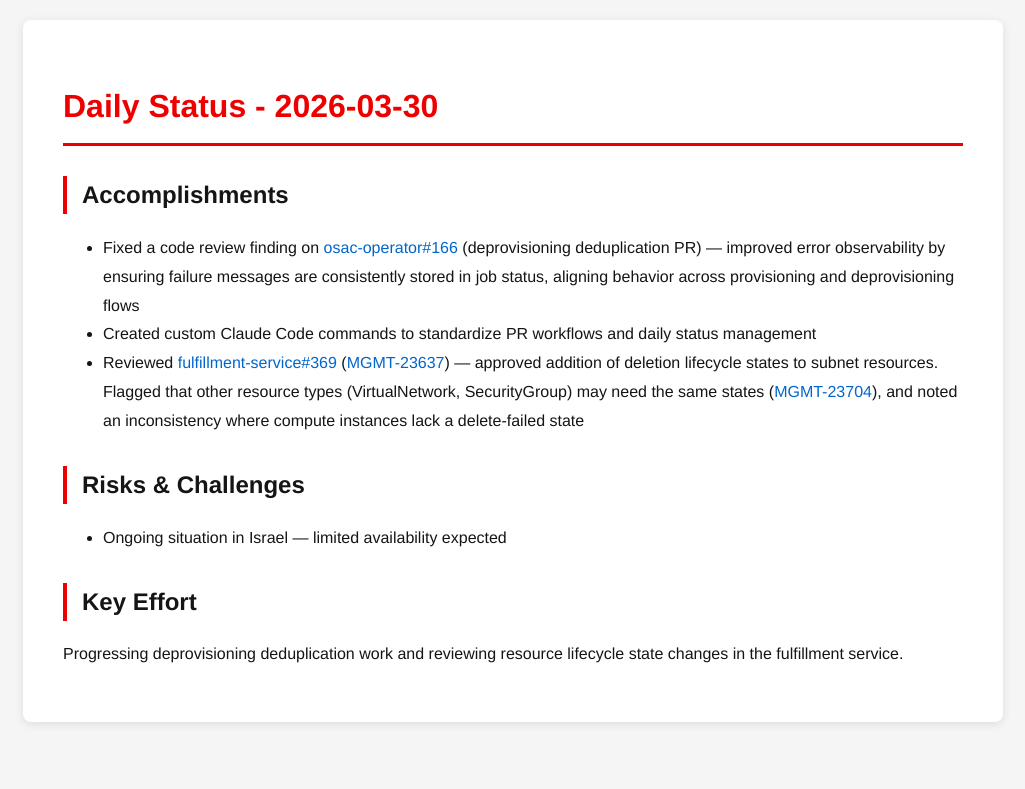
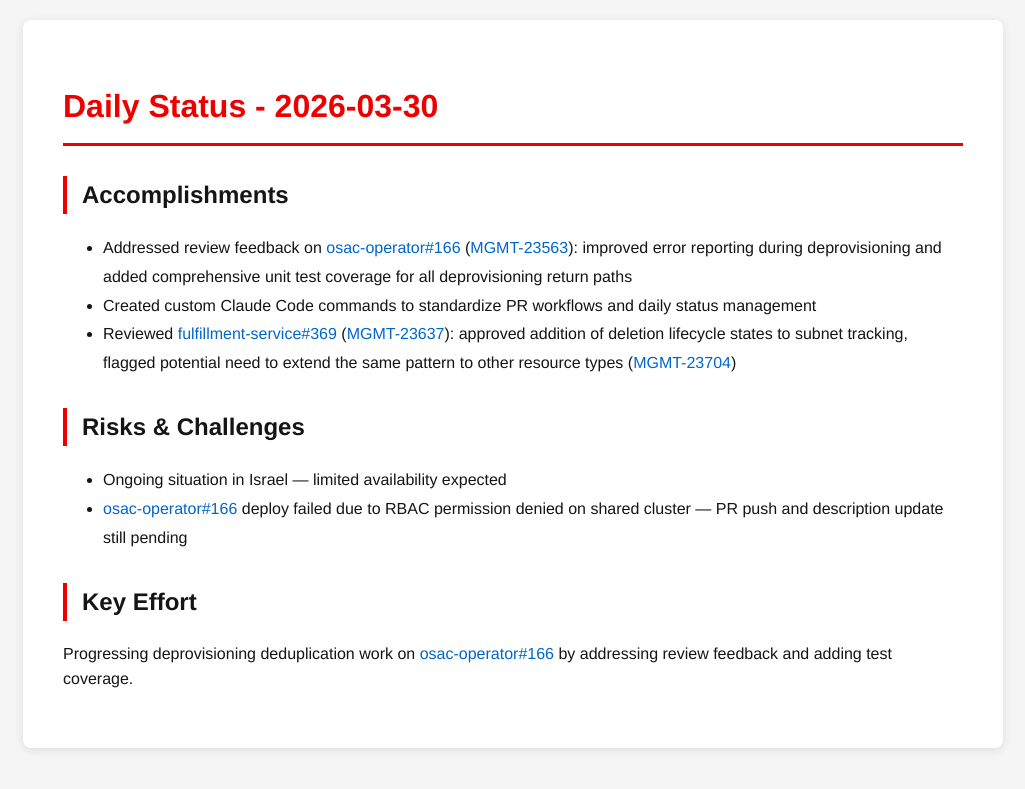
Before and after one commit to tzvatot/daily-status, a Jekyll site: the page built from 2026-03-30.md, in a window 1280 px wide. Shown: the top 789 px of the page, without its empty margins (127-1152 px from the left). Built offline with Jekyll 4.4.1, drawn with Linux system fonts in a browser that asks for light colours.

Commit message:
Daily status update - 2026-03-30

```diff
--- a/2026-03-30.md
+++ b/2026-03-30.md
@@ -7,12 +7,13 @@ date: 2026-03-30
 # Daily Status - 2026-03-30
 
 ## Accomplishments
-- Fixed a code review finding on [osac-operator#166](https://github.com/osac-project/osac-operator/pull/166) (deprovisioning deduplication PR) — improved error observability by ensuring failure messages are consistently stored in job status, aligning behavior across provisioning and deprovisioning flows
+- Addressed review feedback on [osac-operator#166](https://github.com/osac-project/osac-operator/pull/166) ([MGMT-23563](https://issues.redhat.com/browse/MGMT-23563)): improved error reporting during deprovisioning and added comprehensive unit test coverage for all deprovisioning return paths
 - Created custom Claude Code commands to standardize PR workflows and daily status management
-- Reviewed [fulfillment-service#369](https://github.com/osac-project/fulfillment-service/pull/369) ([MGMT-23637](https://issues.redhat.com/browse/MGMT-23637)) — approved addition of deletion lifecycle states to subnet resources. Flagged that other resource types (VirtualNetwork, SecurityGroup) may need the same states ([MGMT-23704](https://issues.redhat.com/browse/MGMT-23704)), and noted an inconsistency where compute instances lack a delete-failed state
+- Reviewed [fulfillment-service#369](https://github.com/osac-project/fulfillment-service/pull/369) ([MGMT-23637](https://issues.redhat.com/browse/MGMT-23637)): approved addition of deletion lifecycle states to subnet tracking, flagged potential need to extend the same pattern to other resource types ([MGMT-23704](https://issues.redhat.com/browse/MGMT-23704))
 
 ## Risks & Challenges
 - Ongoing situation in Israel — limited availability expected
+- [osac-operator#166](https://github.com/osac-project/osac-operator/pull/166) deploy failed due to RBAC permission denied on shared cluster — PR push and description update still pending
 
 ## Key Effort
-Progressing deprovisioning deduplication work and reviewing resource lifecycle state changes in the fulfillment service.
+Progressing deprovisioning deduplication work on [osac-operator#166](https://github.com/osac-project/osac-operator/pull/166) by addressing review feedback and adding test coverage.
```
